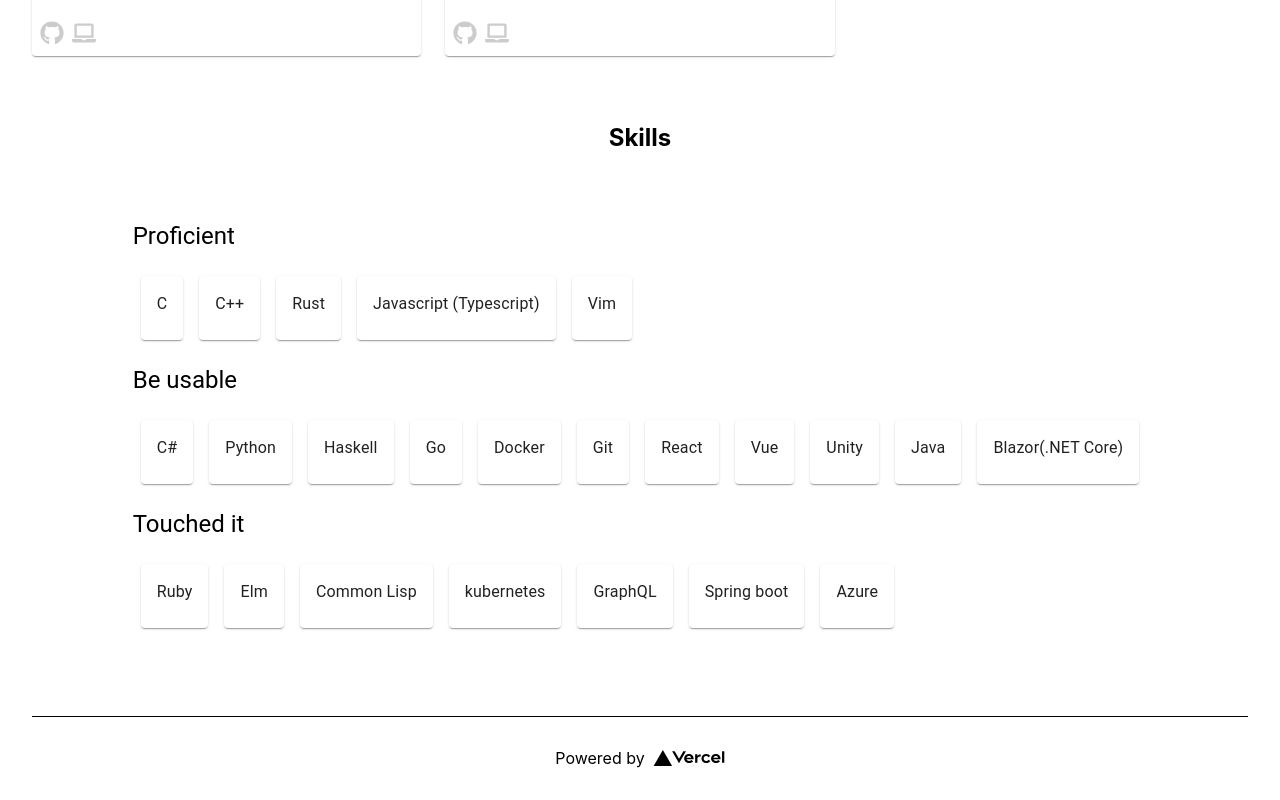
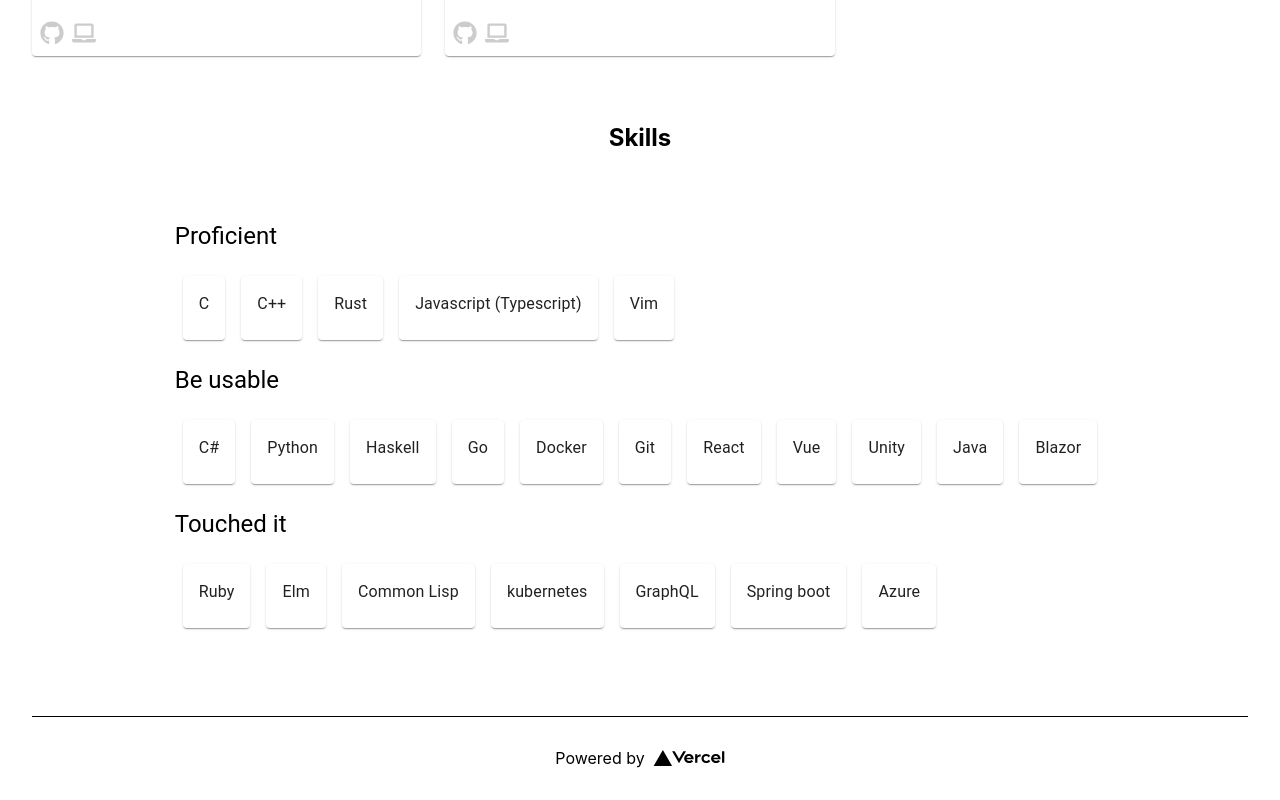
Before and after one commit to yuu-sky20/portfolio, a Next.js app: page / in a window 1280 px wide. Shown: the part 1284-2084 px from the top of the page. Built offline with nearby package versions, Linux system fonts and the light colour scheme.

Commit message:
delete .net core

```diff
--- a/pages/contents/skills.tsx
+++ b/pages/contents/skills.tsx
@@ -20,7 +20,7 @@ const usableSkills: Array<string> = [
     "Vue",
     "Unity",
     "Java",
-    "Blazor(.NET Core)",
+    "Blazor",
 ]
 const touchedSkills: Array<string> = [
     "Ruby",
```
